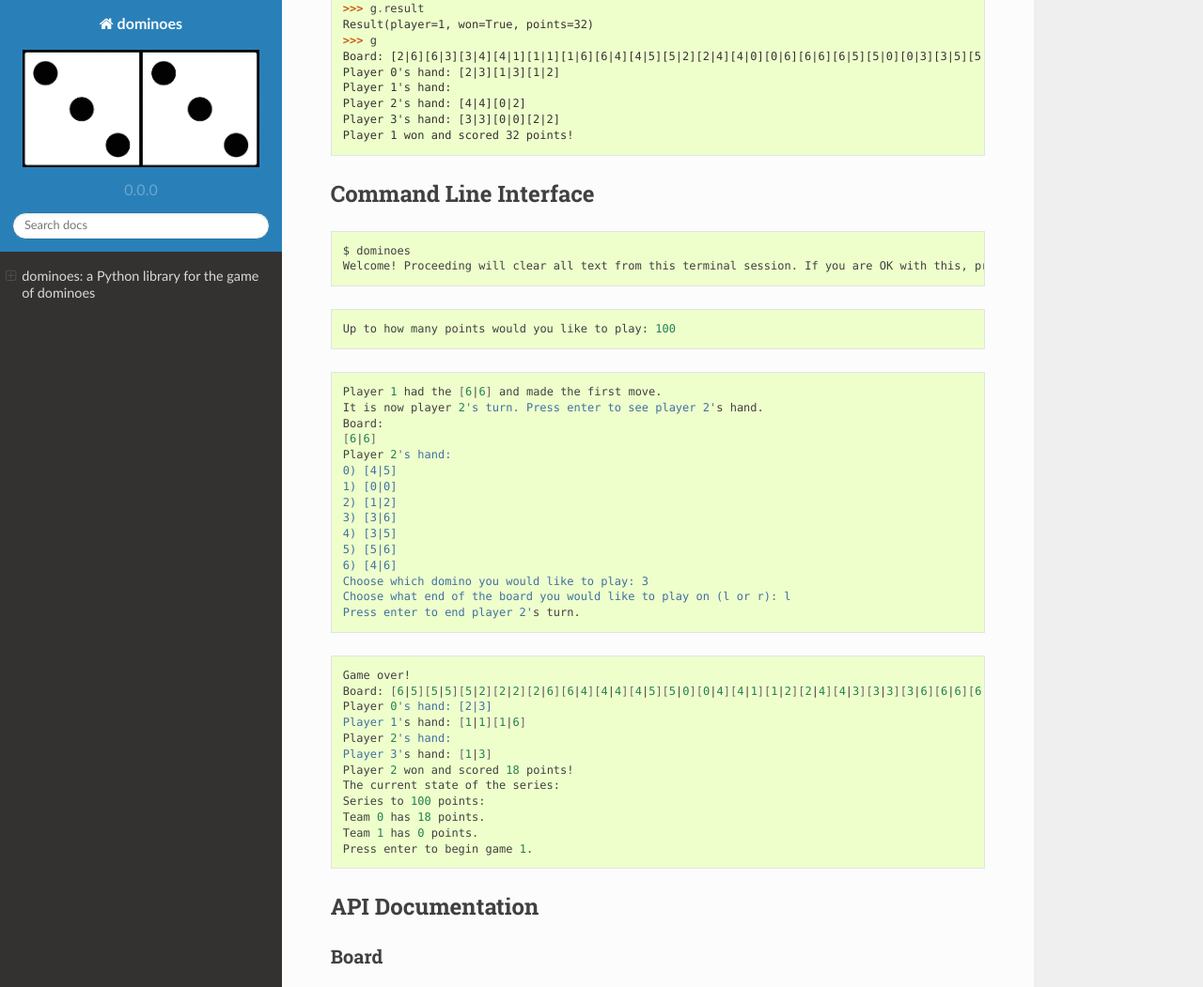
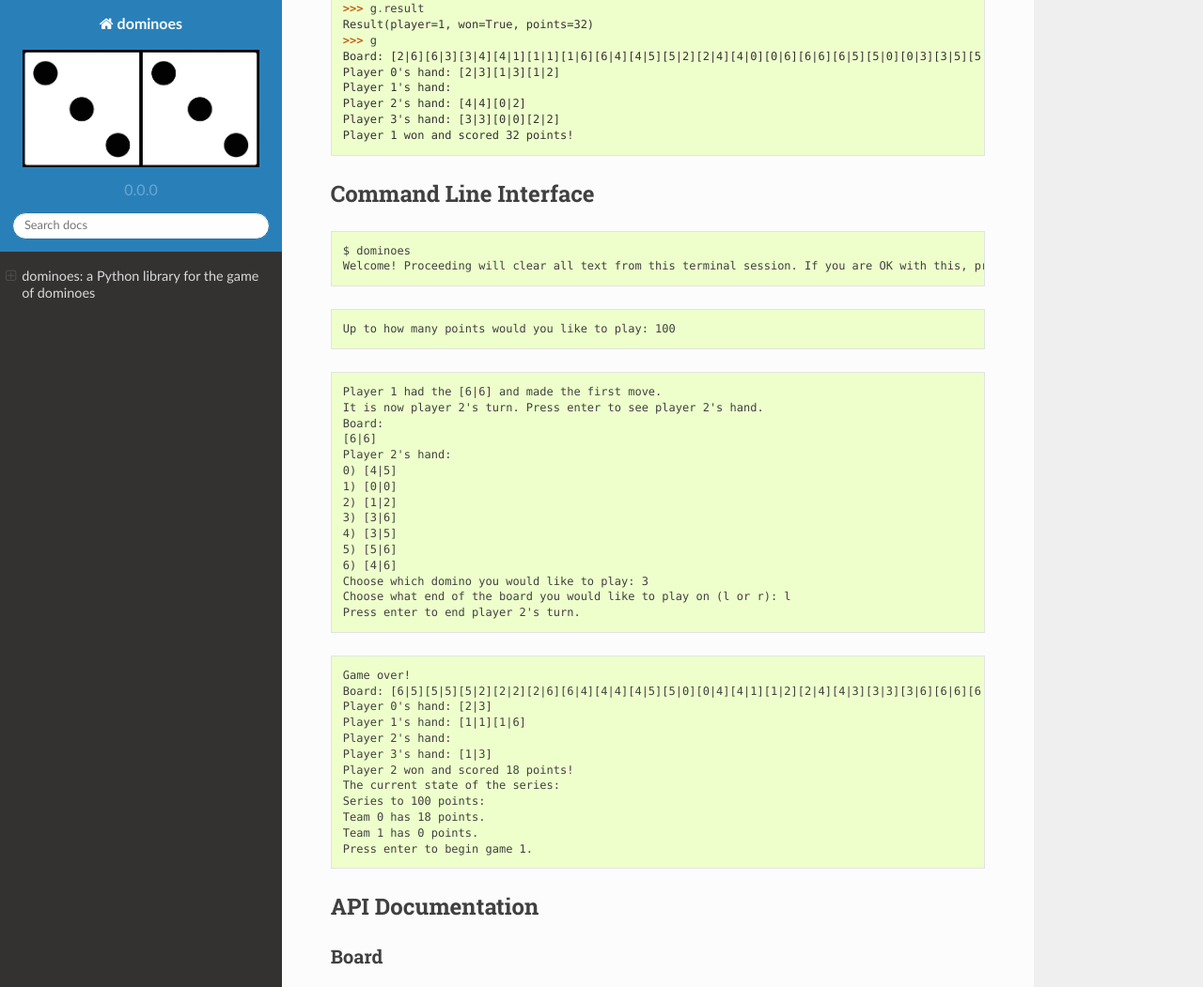
Before and after one commit to abw333/dominoes, a Sphinx documentation site: the page built from docs/index.rst, in a window 1280 px wide and 1400 px high, scrolled down 1319 px, cut to the strip 0-1051 px from the top of the window. Shown: the whole strip at 94% size. Built offline with Sphinx 7.4.7 and the Read the Docs theme 2.0.0, drawn with Linux system fonts in a browser that asks for light colours.

Commit message:
no syntax highlighting for cli examples

```diff
--- a/docs/index.rst
+++ b/docs/index.rst
@@ -65,16 +65,16 @@ Usage Example
 Command Line Interface
 ^^^^^^^^^^^^^^^^^^^^^^
 
-.. code-block:: bash
+.. code-block:: none
 
     $ dominoes
     Welcome! Proceeding will clear all text from this terminal session. If you are OK with this, press enter to continue.
 
-.. code-block:: bash
+.. code-block:: none
 
     Up to how many points would you like to play: 100
 
-.. code-block:: bash
+.. code-block:: none
 
     Player 1 had the [6|6] and made the first move.
     It is now player 2's turn. Press enter to see player 2's hand.
@@ -92,7 +92,7 @@ Command Line Interface
     Choose what end of the board you would like to play on (l or r): l
     Press enter to end player 2's turn.
 
-.. code-block:: bash
+.. code-block:: none
 
     Game over!
     Board: [6|5][5|5][5|2][2|2][2|6][6|4][4|4][4|5][5|0][0|4][4|1][1|2][2|4][4|3][3|3][3|6][6|6][6|0][0|3][3|5][5|1][1|0][0|0][0|2]
```
